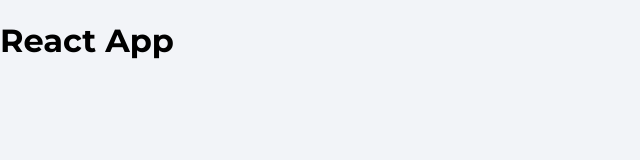
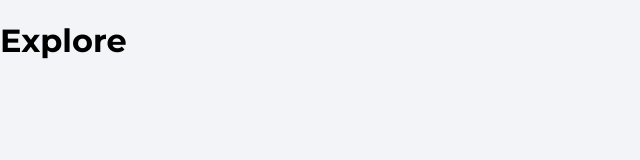
Before and after one commit to pjmgraham/house-marketplace, a React (Create React App) app: page / in a window 1280 px wide. Shown: the top 160 px of the page, without its empty margins (0-640 px from the left). Built offline with nearby package versions, Linux system fonts and the light colour scheme.

Commit message:
adds routes

```diff
--- a/src/App.js
+++ b/src/App.js
@@ -1,7 +1,25 @@
+import { BrowserRouter as Router, Routes, Route } from "react-router-dom";
+import Explore from "./pages/Explore";
+import ForgotPassword from "./pages/ForgotPassword";
+import Offers from "./pages/Offers";
+import Profile from "./pages/Profile";
+import SignIn from "./pages/SignIn";
+import SignUp from "./pages/SignUp";
+
 function App() {
   return (
     <>
-      <h1>React App</h1>
+      <Router>
+        <Routes>
+          <Route path="/" element={<Explore />} />
+          <Route path="/offers" element={<Offers />} />
+          <Route path="/profile" element={<SignIn />} />
+          <Route path="/sign-in" element={<SignIn />} />
+          <Route path="/sign-up" element={<SignUp />} />
+          <Route path="/forgot" element={<ForgotPassword />} />
+        </Routes>
+      </Router>
+      {/* navbar */}
     </>
   );
 }
--- a/src/pages/Explore.jsx
+++ b/src/pages/Explore.jsx
@@ -1,9 +1,7 @@
-import React from 'react'
+import React from "react";
 
 const Explore = () => {
-  return (
-    <div>Explore</div>
-  )
-}
+  return <h1>Explore</h1>;
+};
 
-export default Explore
+export default Explore;
```
Also changed, not shown: src/pages/ForgotPassword.jsx (+4 -6 lines).
